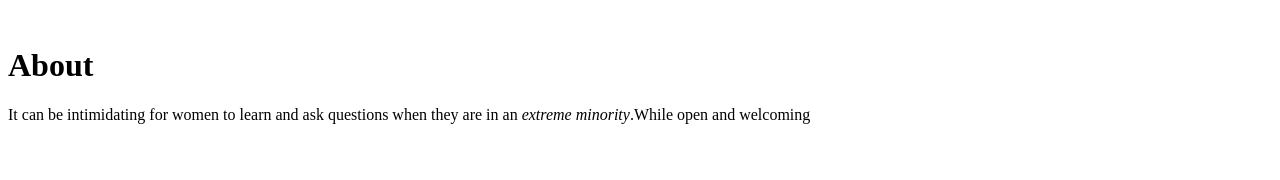
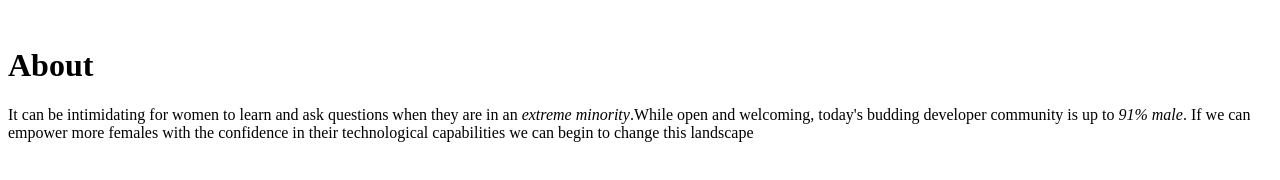
Before and after one commit to khueeee/labtest22022a, a plain HTML site: page index.html in a window 1280 px wide. Drawn offline with Linux system fonts and the light colour scheme.

Commit message:
Update index.html

```diff
--- a/index.html
+++ b/index.html
@@ -4,7 +4,7 @@
   <img src="">
   <main>
     <h1>About</h1>
-    <p>It can be intimidating for women to learn and ask questions when they are in an <em>extreme minority</em>.While open and welcoming</p>
+    <p>It can be intimidating for women to learn and ask questions when they are in an <em>extreme minority</em>.While open and welcoming, today's budding developer community is up to <em>91% male</em>. If we can empower more females with the confidence in their technological capabilities we can begin to change this landscape</p>
   </main>
 <body>
 </html>
```
